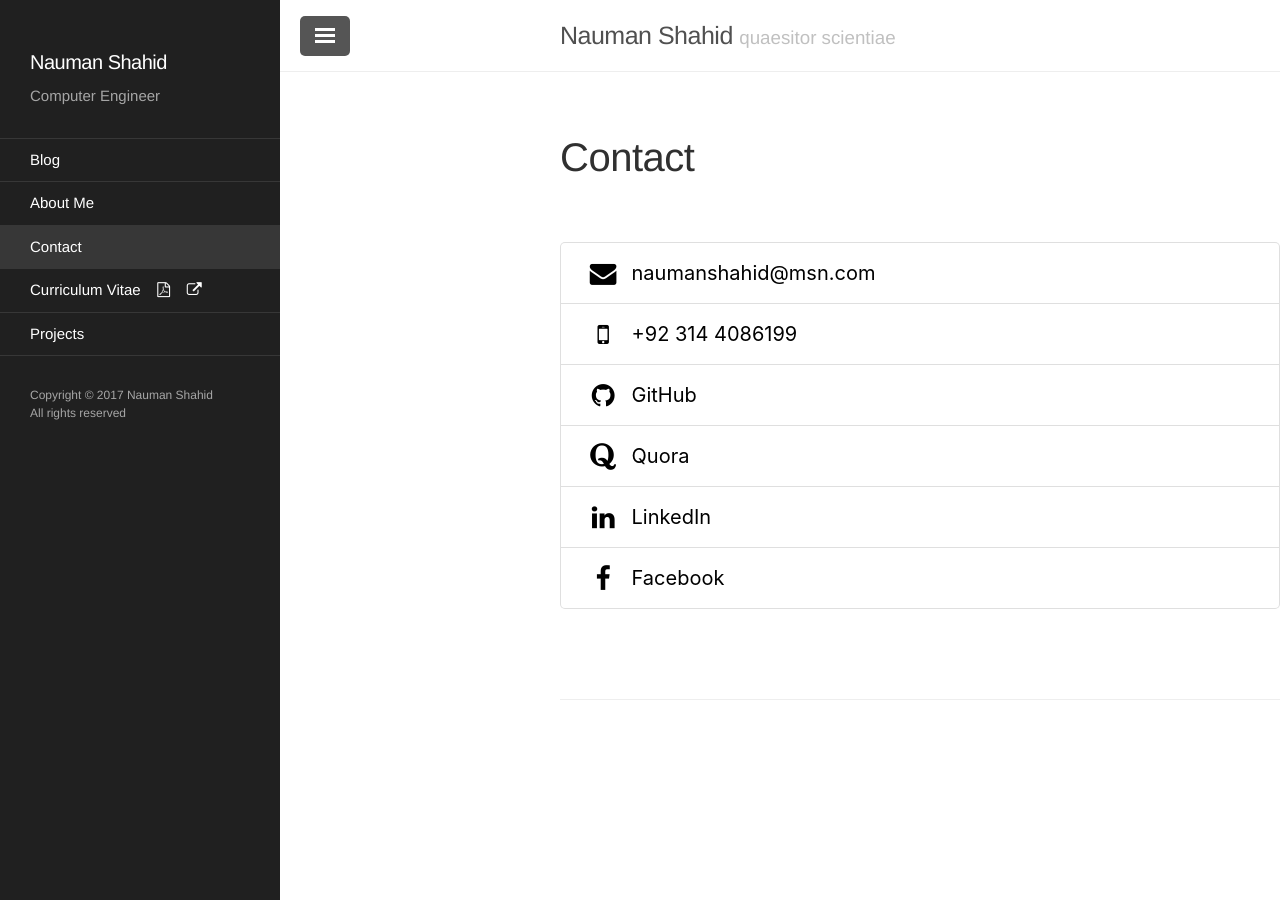
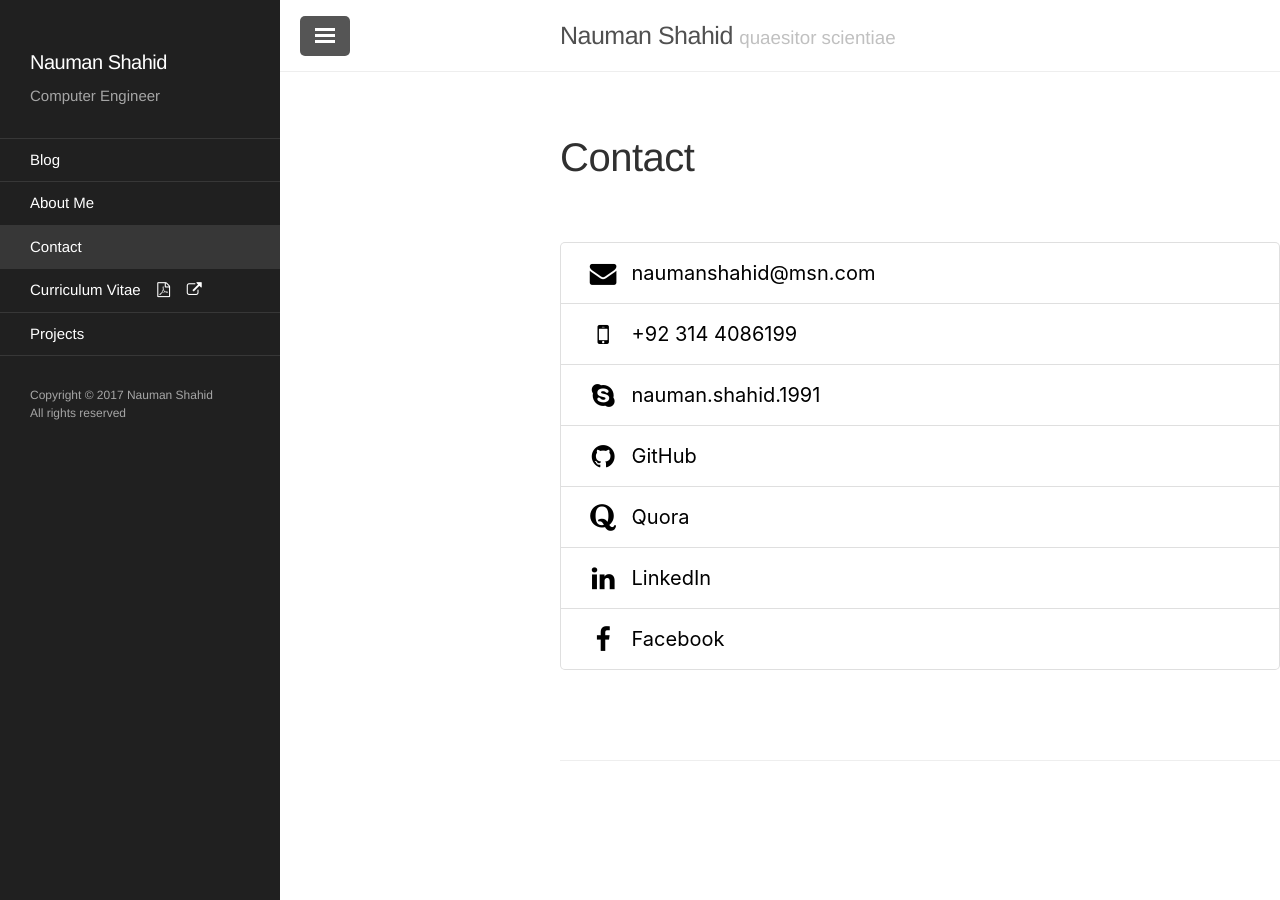
Before and after one commit to NaumanShahid/naumanshahid.github.io, a Jekyll site: the page built from contact.md, in a window 1280 px wide. Built offline with Jekyll 4.4.1, drawn with Linux system fonts in a browser that asks for light colours; some web fonts are replaced.

Commit message:
Contact Information Updated
 - Skype

```diff
--- a/contact.md
+++ b/contact.md
@@ -8,6 +8,7 @@ title: Contact
 <div class="list-group">
   <a style="-moz-user-select: none; -ms-user-select: none; -khtml-user-select: none; -webkit-user-select: none; -webkit-touch-callout: none;user-select:none;-o-user-select:none; color:black; text-decoration:none;" unselectable="on" onselectstart="return false;" onmousedown="return false;" class="list-group-item" href="mailto:naumanshahid@msn.com"><i class="fa fa-envelope fa-lg fa-fw" aria-hidden="true"></i>&nbsp; naumanshahid@msn.com</a>
   <a style="-moz-user-select: none; -ms-user-select: none; -khtml-user-select: none; -webkit-user-select: none; -webkit-touch-callout: none;user-select:none;-o-user-select:none; color:black; text-decoration:none;" unselectable="on" onselectstart="return false;" onmousedown="return false;" class="list-group-item"><i class="fa fa-mobile fa-lg fa-fw" aria-hidden="true"></i>&nbsp; +92 314 4086199</a>
+  <a style="-moz-user-select: none; -ms-user-select: none; -khtml-user-select: none; -webkit-user-select: none; -webkit-touch-callout: none;user-select:none;-o-user-select:none; color:black; text-decoration:none;" unselectable="on" onselectstart="return false;" onmousedown="return false;" class="list-group-item"><i class="fa fa-skype fa-lg fa-fw" aria-hidden="true"></i>&nbsp; nauman.shahid.1991</a>
   <a class="list-group-item" style="color:black; text-decoration : none;" href="https://www.github.com/NaumanShahid/" target="_blank"><i class="fa fa-github fa-lg fa-fw" aria-hidden="true"></i>&nbsp; GitHub</a>
   <a class="list-group-item" style="color:black; text-decoration : none;" href="https://www.quora.com/profile/Nauman-Shahid-5/" target="_blank"><i class="fa fa-quora fa-lg fa-fw" aria-hidden="true"></i>&nbsp; Quora</a>
   <a class="list-group-item" style="color:black; text-decoration : none;" href="https://www.linkedin.com/in/snaumanshahid/" target="_blank"><i class="fa fa-linkedin fa-lg fa-fw" aria-hidden="true"></i>&nbsp; LinkedIn</a>
```
